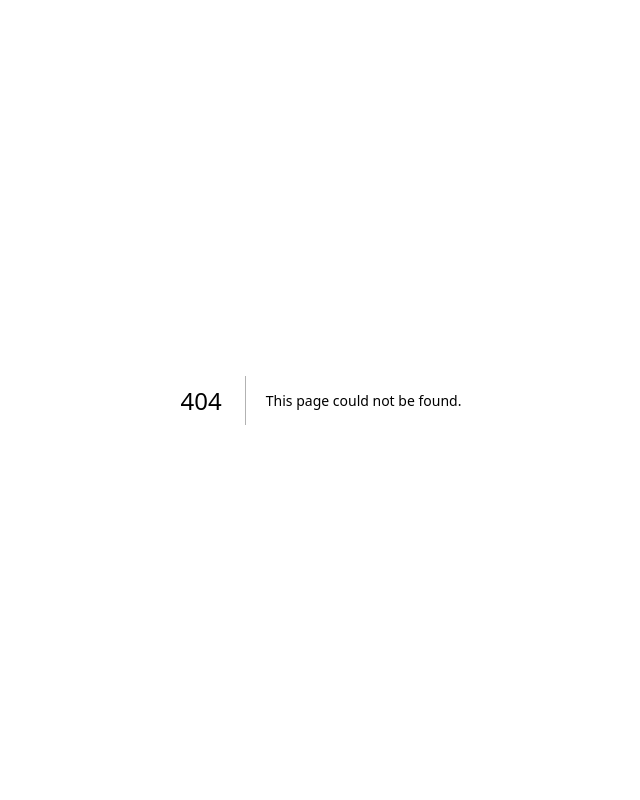
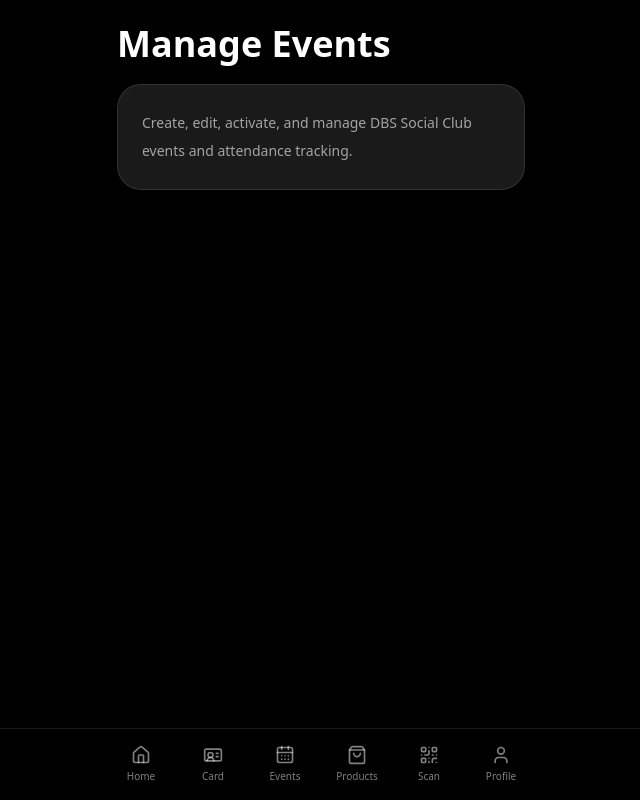
Before and after one commit to diamondbeautysolutions/thedbssocialclub, a Next.js app: page /app/admin/events in a window 1280 px wide. Before the commit this address had no page. Shown: the whole page, without its empty margins (319-959 px from the left). Built offline with nearby package versions, Linux system fonts and the light colour scheme.

Commit message:
Add events admin page

```diff
--- /dev/null
+++ b/app/app/admin/events/page.tsx
@@ -0,0 +1,10 @@
+export default function EventsAdminPage() {
+  return (
+    <div className="space-y-5 text-white">
+      <h1 className="text-4xl font-semibold">Manage Events</h1>
+      <section className="rounded-3xl border border-white/10 bg-white/10 p-6 shadow-2xl">
+        <p className="text-sm leading-7 text-white/60">Create, edit, activate, and manage DBS Social Club events and attendance tracking.</p>
+      </section>
+    </div>
+  );
+}
```
